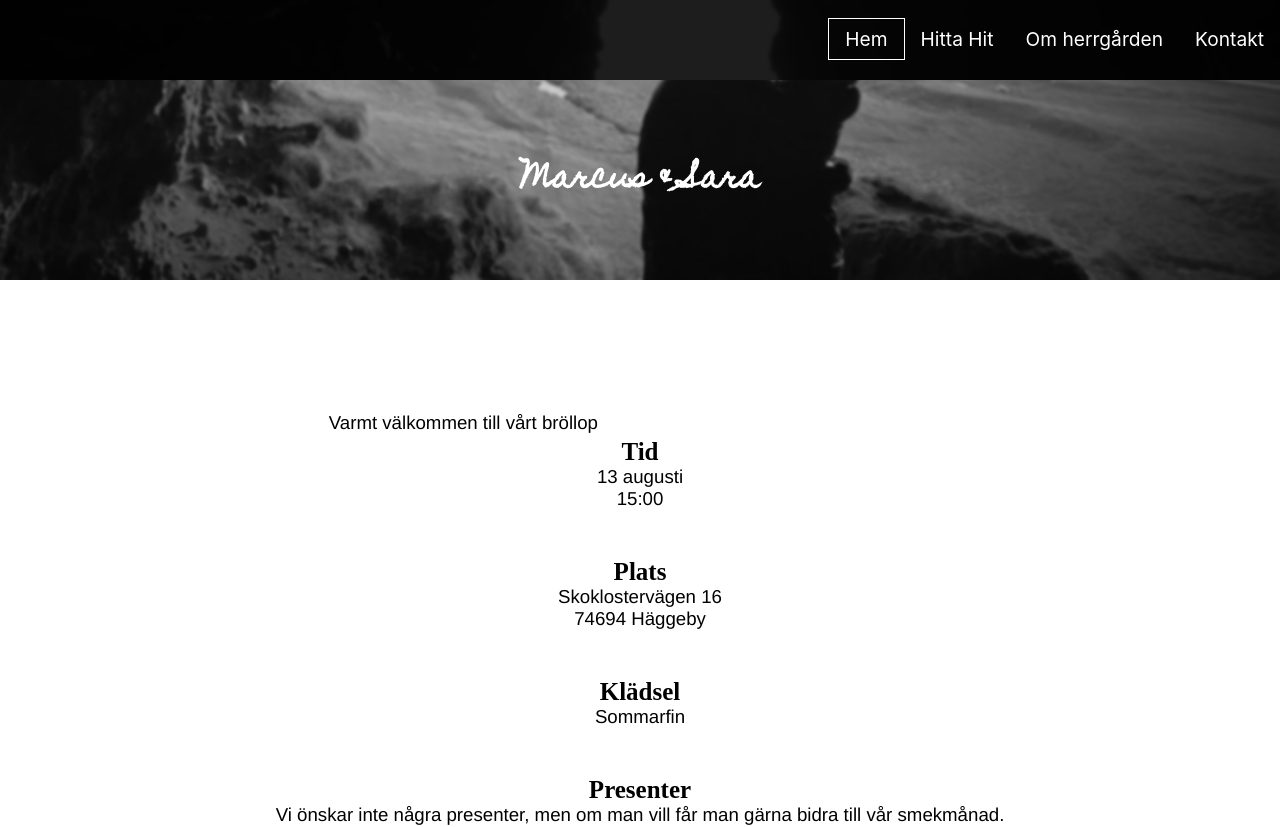
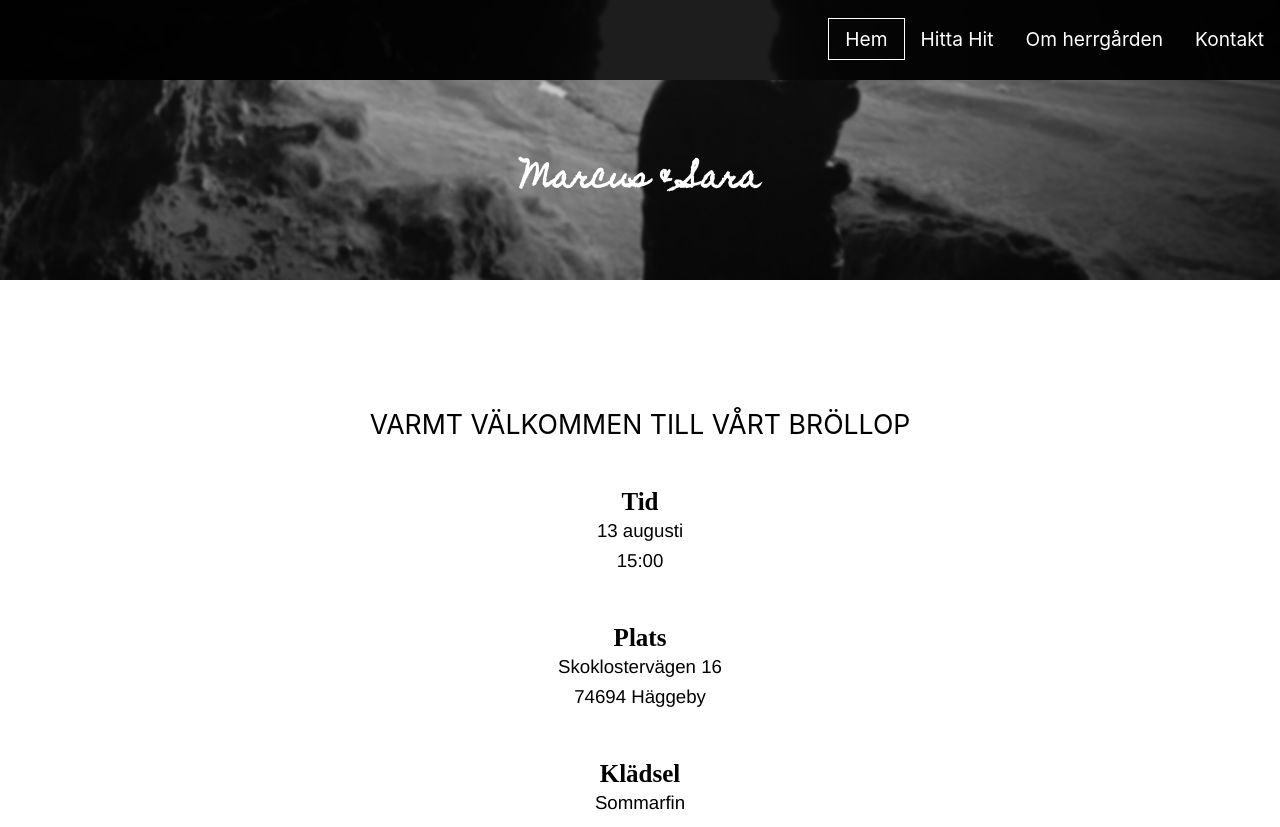
Before and after one commit to Khabazbashi/wedding-invitation, a React (Create React App) app: page / in a window 1280 px wide. Shown: the top 827 px of the page. Built offline with nearby package versions, Linux system fonts and the light colour scheme; a web font is replaced by a local one.

Commit message:
add text styling

```diff
--- a/src/App.css
+++ b/src/App.css
@@ -55,21 +55,32 @@ body {
   font-size: 14pt;
   font-family: Helvetica;
   color: var(--font-color);
+  background: var(--bg-color);
+  margin-bottom: 3rem;
+  line-height: 1.6;
+  hyphens: auto;
+}
+
+.pages__text {
+  font-size: 20pt;
+  text-transform: uppercase;
   margin-bottom: 3rem;
 }
 
-.pages__text {
+.pages__listitem {
+  display: flex;
+  flex-direction: column;
+  list-style: none;
   margin-bottom: 3rem;
+}
+
+.pages__link {
+  text-decoration: none;
+  color: black;
+  font-size: 14pt;
+  font-family: Helvetica;
+  color: var(--font-color);
   background: var(--bg-color);
-  color: var(--font-color);
-  font-family: Helvetica;
-  font-size: 14pt;
+  line-height: 1.6;
   hyphens: auto;
-  image-rendering: high-quality;
-  line-height: 1.6;
-  margin: auto;
-  padding: 0 1em;
-  text-align: justify;
-  text-rendering: optimizeLegibility;
-  width: min(60ch, calc(100% - 2em));
 }
--- a/src/Routes/AboutLocation.js
+++ b/src/Routes/AboutLocation.js
@@ -14,6 +14,12 @@ function AboutLocation() {
           13 augusti <br />
           15:00
         </p>
+        <h2 className="pages__subtitle"> Övrig information</h2>
+        <p className="pages__text">
+          Ni är varmt välkomna att titta in tidigare för att ta del av det som
+          finns i området såsom bad i närliggande sjö, tennis, biljard eller
+          bara för att packa upp och ställa in er i era rum.
+        </p>
       </div>
     </div>
   );
```
